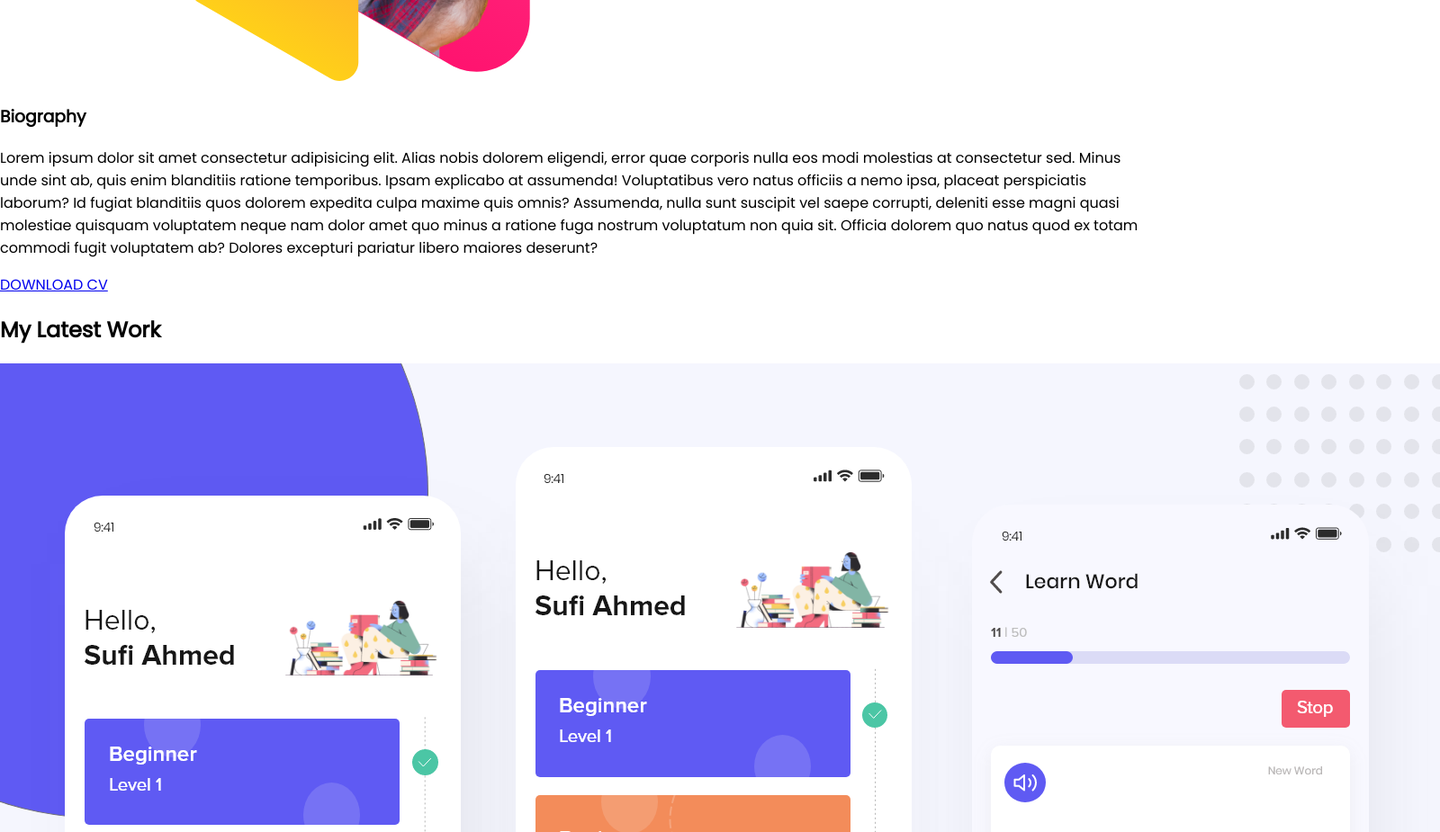
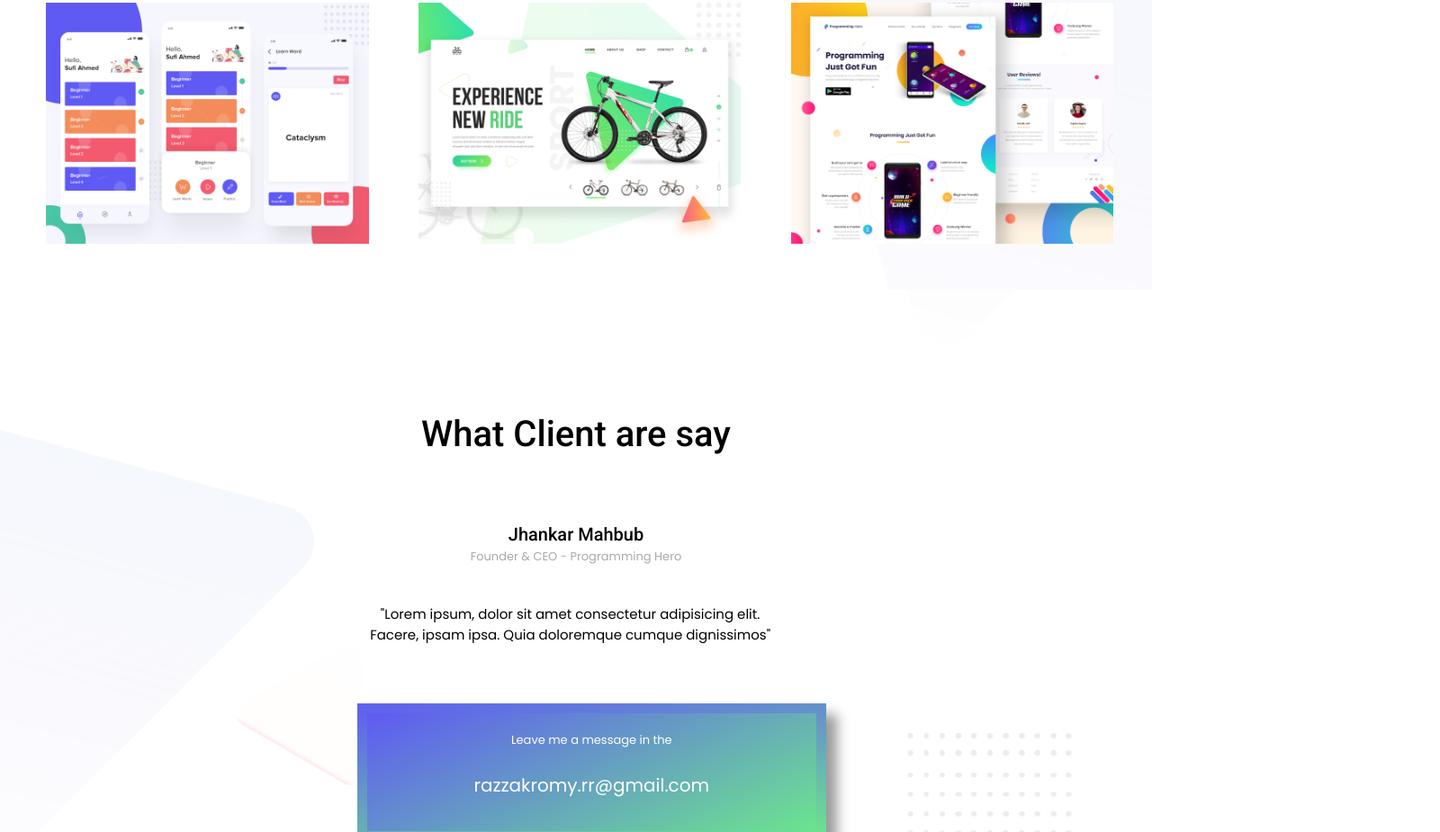
Before and after one commit to Razzakromy/personal-website, a plain HTML site: page index.html in a window 1280 px wide. Shown: the part 1875-2800 px from the top of the page at 90% size, 1600 px wide, since content can reach past the window. Drawn offline with Linux system fonts and the light colour scheme.

Commit message:
Heavvy Changed html & css file

```diff
--- a/index.html
+++ b/index.html
@@ -5,7 +5,7 @@
     <meta name="viewport" content="width=device-width, initial-scale=1.0">
     <title>My Personal Website</title>
     <link rel="stylesheet" href="style.css">
-    <link href="https://fonts.googleapis.com/css?family=Poppins&display=swap" rel="stylesheet">
+    <link href="https://fonts.googleapis.com/css?family=Poppins:400,500,700|Roboto:400,500&display=swap" rel="stylesheet">
 </head>
 <body>
     <section class="header">
@@ -27,9 +27,9 @@
         <div class="half-area">
         <img src="img/peter_dream.png" alt="">
         </div>
-        <div class="half-area">
+        <div id="special-area" class="half-area">
             <h3>Biography</h3>
-            <p> Lorem ipsum dolor sit amet consectetur adipisicing elit. Alias nobis dolorem eligendi, error quae corporis nulla eos modi molestias at consectetur sed. Minus unde sint ab, quis enim blanditiis ratione temporibus. Ipsam explicabo at assumenda! Voluptatibus vero natus officiis a nemo ipsa, placeat perspiciatis laborum? Id fugiat blanditiis quos dolorem expedita culpa maxime quis omnis? Assumenda, nulla sunt suscipit vel saepe corrupti, deleniti esse magni quasi molestiae quisquam voluptatem neque nam dolor amet quo minus a ratione fuga nostrum voluptatum non quia sit. Officia dolorem quo natus quod ex totam commodi fugit voluptatem ab? Dolores excepturi pariatur libero maiores deserunt?
+            <p> Lorem ipsum dolor sit amet consectetur adipisicing elit. Alias nobis dolorem eligendi, error quae corporis nulla eos modi molestias at consectetur sed. Minus unde sint ab, quis enim blanditiis ratione temporibus. Ipsam explicabo at assumenda!
             </p>
             <a href="linkedin.com/in/razzakromy">DOWNLOAD CV</a>
         </div>
@@ -40,5 +40,21 @@
         <img src="img/latest-work/work-2.jpg" alt="">
         <img src="img/latest-work/work-3.jpg" alt="">
     </section>
+    <footer>
+       <div class="client">
+            <h3>What Client are say</h3>
+            <h5>Jhankar Mahbub</h5>
+            <p>Founder & CEO - Programming Hero</p>
+       </div>
+        <div class="say">
+            <p>"Lorem ipsum, dolor sit amet consectetur adipisicing elit. Facere, ipsam ipsa. Quia doloremque cumque dignissimos"</p>
+        </div>
+    <div class="message">
+        <p>Leave me a message in the</p>
+        <br>
+        <p style="font-size:20px;padding-bottom:16px">razzakromy.rr@gmail.com</p>
+    </div>
+    <p class="main-footer">Programming Hero initiative &copy; All rights Reserved.</p>
+    </footer>
 </body>
 </html>
--- a/style.css
+++ b/style.css
@@ -3,3 +3,134 @@ body{
     margin: 0;
     font-family: 'Poppins';
 }
+section {
+	height: 500px;
+	padding-bottom: 250px;
+	padding-top: 55px;
+}
+h1, h2, h3, h4, h5, h6{
+    font-family: roboto;
+}
+.header {
+	background-image: url(img/header-bg.png);
+	background-repeat: no-repeat;
+	padding-top: 50px;
+	background-size: cover;
+}
+.half-area {
+	float: left;
+	width: 40%;
+	margin-left: 5%;
+	padding-left: 5%;
+}
+.half-area h3 {
+	font-size: 30px;
+	font-weight: normal;
+}
+.half-area h1 {
+	color: #EC4C7A;
+	font-size: 55px;
+	margin-top: -30px;
+}
+.half-area p {
+	color: darkgray;
+	padding-bottom: 25px;
+}
+.half-area a {
+	text-decoration: none;
+	background-image: linear-gradient(90deg, #D33677, #EC4B75);
+	color: #fff;
+    border-radius: 5px;
+    width:120px;
+	padding: 9px 30px;
+    text-align: center;
+    transition: transform 0.5s ease-in 0.5s;
+    display: block;
+}
+
+.half-area a:hover {
+	background-image: linear-gradient(90deg, #EC4B75,#D33677);
+	transform: rotate(1440deg);
+}
+.half-area img {
+	width: 100%;
+}
+
+.biography{background-image: url(img/biography-bg.png); background-size: cover;}
+#special-area {
+	padding-top: 125px;
+	background-image: url(img/biography-bg.png);
+	margin-left: 13px;
+	text-align: justify;
+}
+.latest-work{background-image: url(img/latest-work-bg.png); background-repeat: no-repeat; background-size: cover;}
+.latest-work h2 {
+	text-align: center;
+	font-weight: 500;
+	font-size: 45px;
+	padding: 45px 0px;
+}
+.latest-work img {
+	width: 28%;
+	padding-left: 2%;
+	margin-left: 2%;
+}
+footer {
+	background-image: url(img/footer-bg.png);
+	background-size: cover;
+	text-align: center;
+	margin-top: -213px;
+	padding-top: 208px;
+}
+.client{}
+.client h3 {
+	font-size: 40px;
+	margin-top: -71px;
+	font-weight: 500;
+	padding-bottom: 36px;
+}
+.client h5 {
+	font-size: 20px;
+	font-weight: 500;
+}
+
+.client p {
+	font-size: 13px;
+	margin-top: -30px;
+	color: darkgray;
+	margin-bottom: 42px;
+}
+.say {
+	width: 35%;
+	margin-left: 32%;
+}
+.say p {
+	font-size: 15px;
+	padding-bottom: 50px;
+}
+footer p{}
+.message {
+	width: 389px;
+	background-image: linear-gradient(156deg, #5F5AF3, #6CE48E);
+	margin-left: 31%;
+	padding: 20px 55px;
+	border-radius: 0;
+	border: 11px solid;
+	border-image: linear-gradient(170deg, #6062ED, #6CE091);
+	border-image-slice: 1;
+	box-shadow: 12px 12px 13px rgb(0, 0, 0,0.4);
+}
+
+.message:hover {
+	box-shadow: -12px -12px 13px rgba(13, 5, 255, 0.4);
+}
+.message p {
+	margin: 0;
+	color: #fff;
+	font-size: 13px;
+}
+.main-footer {
+	font-size: 12px;
+	color: darkgreen;
+	padding-top: 130px;
+}
```
